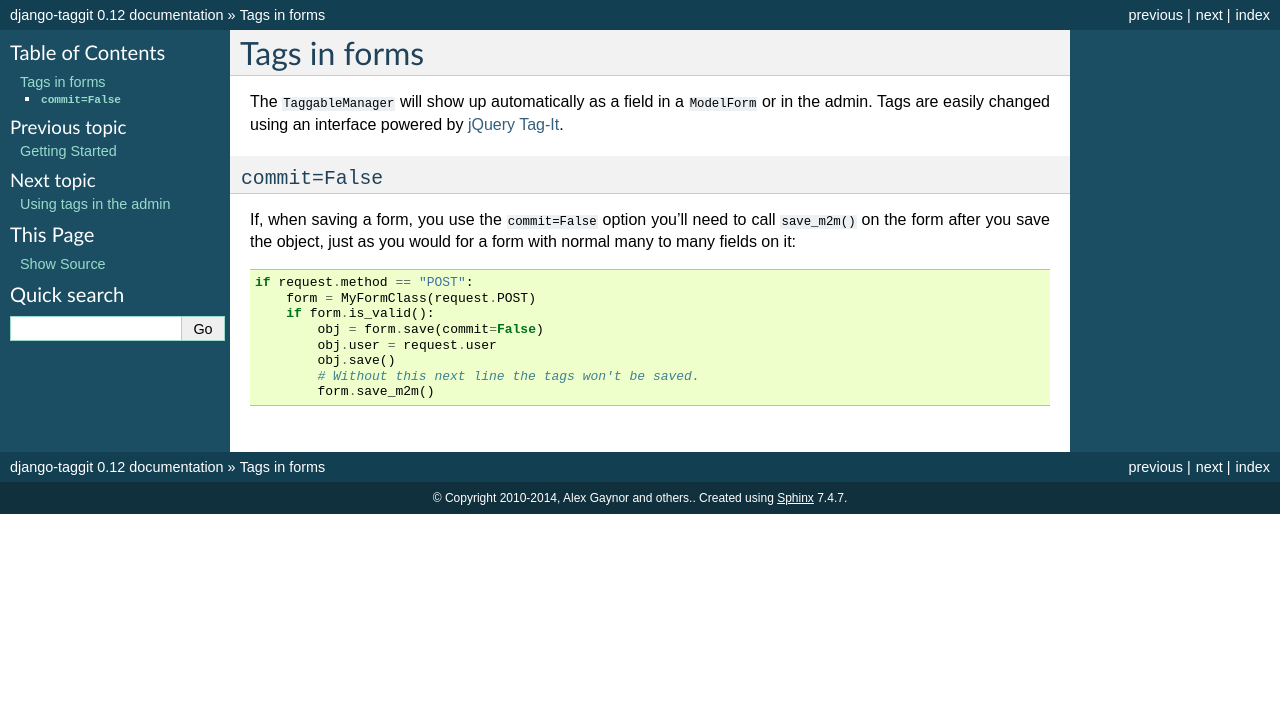
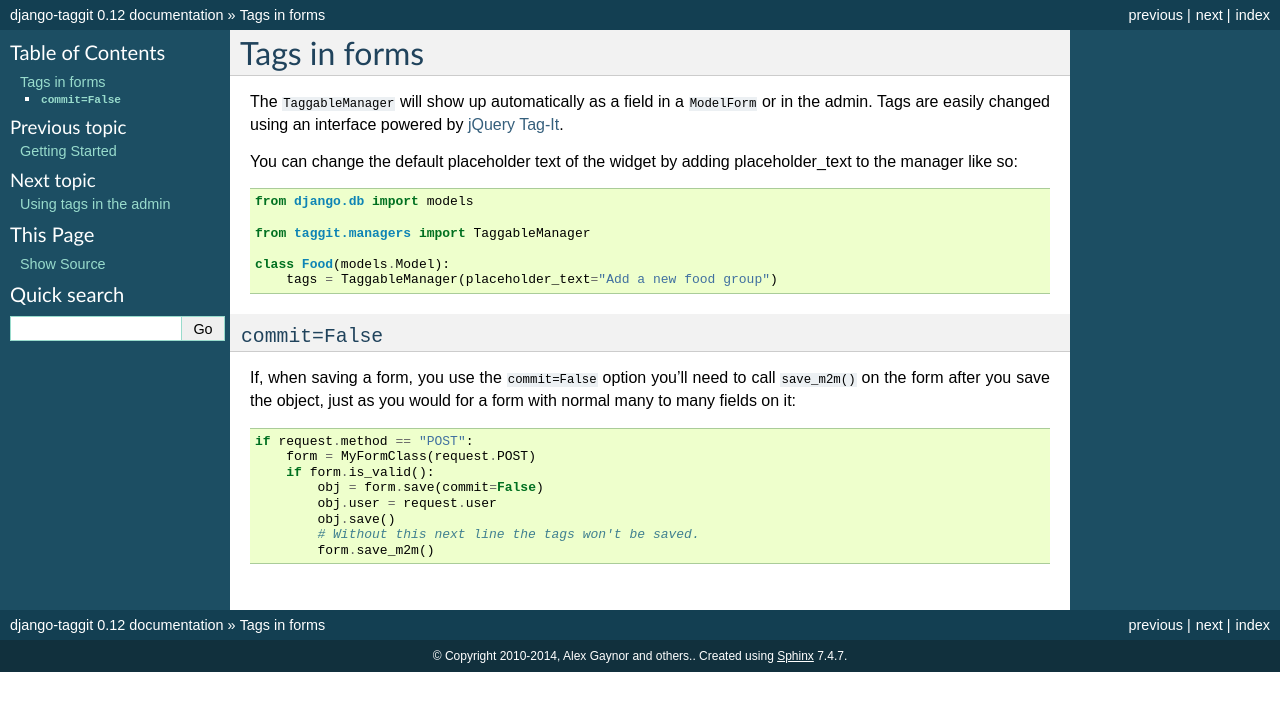
Before and after one commit to jazzband/django-taggit, a Sphinx documentation site: the page built from docs/forms.txt, in a window 1280 px wide. Shown: the top 711 px of the page. Built offline with Sphinx 7.4.7, drawn with Linux system fonts in a browser that asks for light colours.

Commit message:
doc example

```diff
--- a/docs/forms.txt
+++ b/docs/forms.txt
@@ -6,6 +6,17 @@
 The ``TaggableManager`` will show up automatically as a field in a
 ``ModelForm`` or in the admin. Tags are easily changed using an interface
 powered by `jQuery Tag-It <http://aehlke.github.io/tag-it/>`_.
+
+You can change the default placeholder text of the widget by adding
+placeholder_text to the manager like so::
+
+    from django.db import models
+
+    from taggit.managers import TaggableManager
+
+    class Food(models.Model):
+        tags = TaggableManager(placeholder_text="Add a new food group")
+
 
 ``commit=False``
 ~~~~~~~~~~~~~~~~
```
